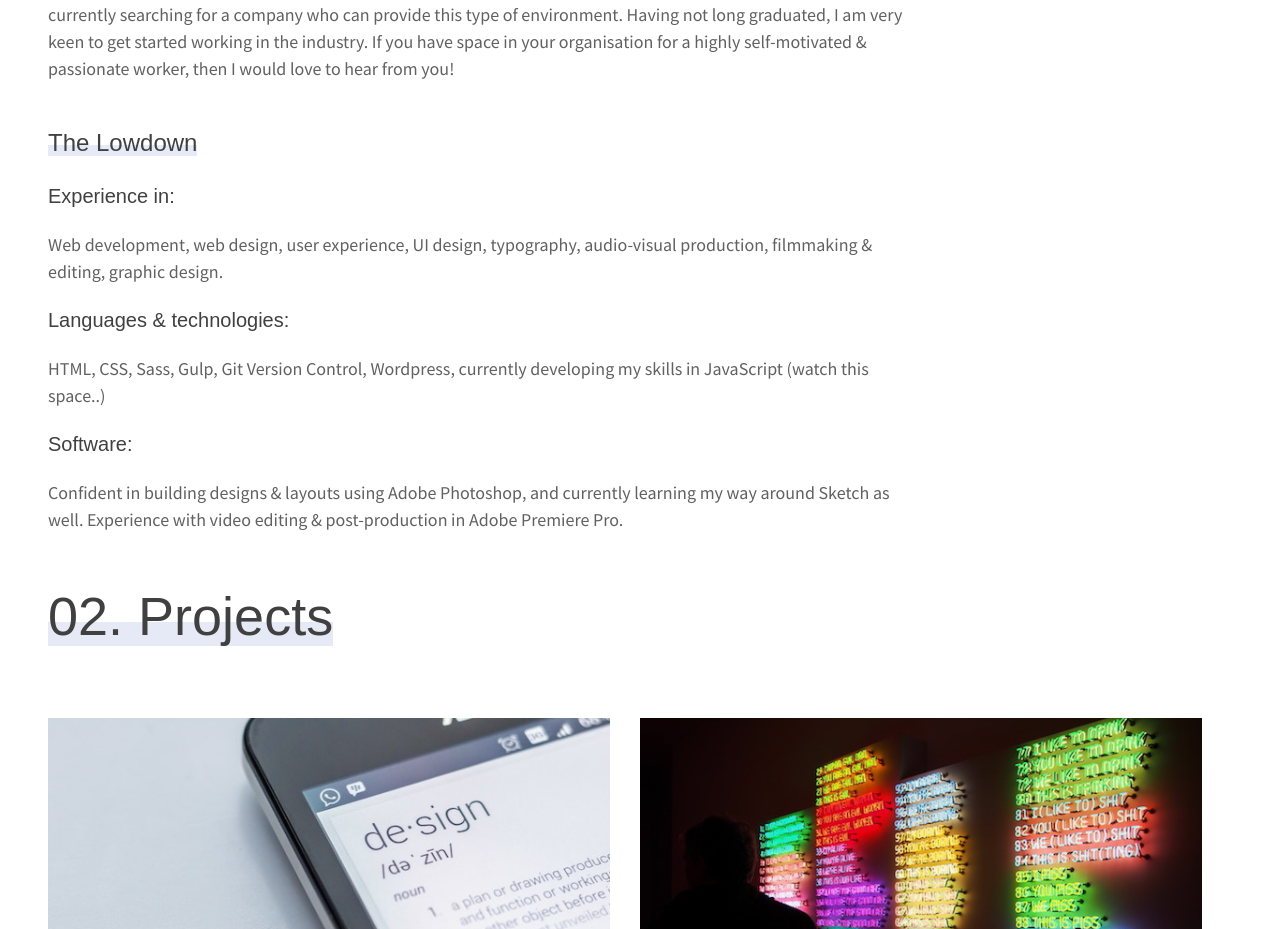
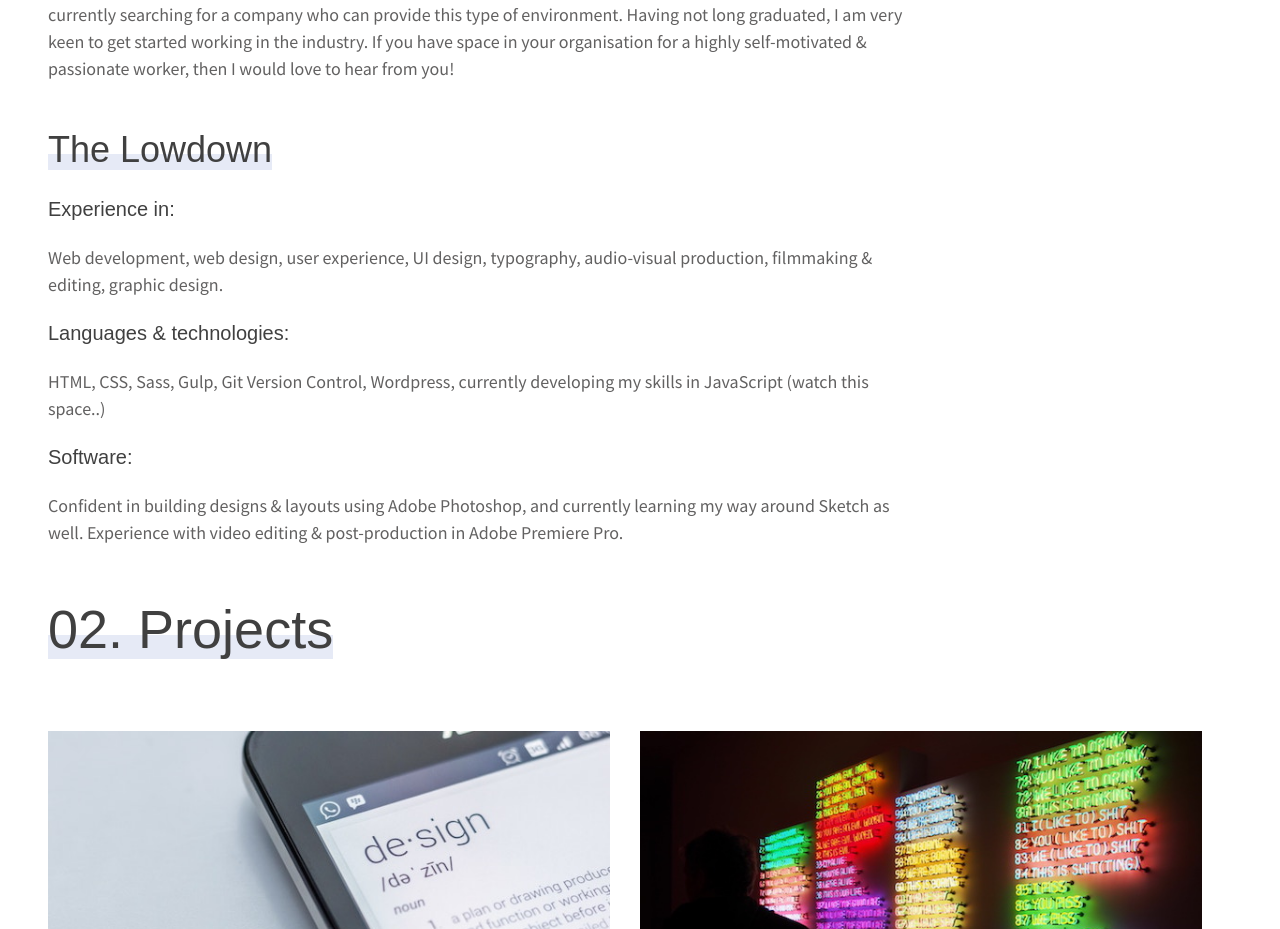
Before and after one commit to jlczapski/my-portfolio, a website: page index.html in a window 1280 px wide. Shown: the part 1002-1931 px from the top of the page. Drawn offline with nearby package versions, Linux system fonts and the light colour scheme; a web font is replaced by a local one.

Commit message:
altered the lowdown text size

```diff
--- a/index.html
+++ b/index.html
@@ -64,7 +64,7 @@
 			I believe that truly great design comes from cooperation & collaboration within teams of like-minded people, and I am currently searching for a company who can provide this type of environment. Having not long graduated, I am very keen to get started working in the industry. If you have space in your organisation for a highly self-motivated & passionate worker, then I would love to hear from you!
 		    </p>
 
-		<h4 class="lowdown"><span class="highlight">The Lowdown</span></h4>
+		<h3 class="lowdown"><span class="highlight">The Lowdown</span></h3>
 
 		<p class="experience-title">Experience in:</p>
 
--- a/styles/main.scss
+++ b/styles/main.scss
@@ -309,8 +309,8 @@ p.about-desc {
 	}
 }
 
-h4.lowdown {
-	@include fluid-type(font-size, 37.5em, 75em, $h4-min, $h4-max);
+h3.lowdown {
+	@include fluid-type(font-size, 37.5em, 75em, $h3-min, $h3-max);
 	font-family: $futura;
 	color: $font-dark;
 	font-weight: 500;
```
Also changed, not shown: assets/main.css.
